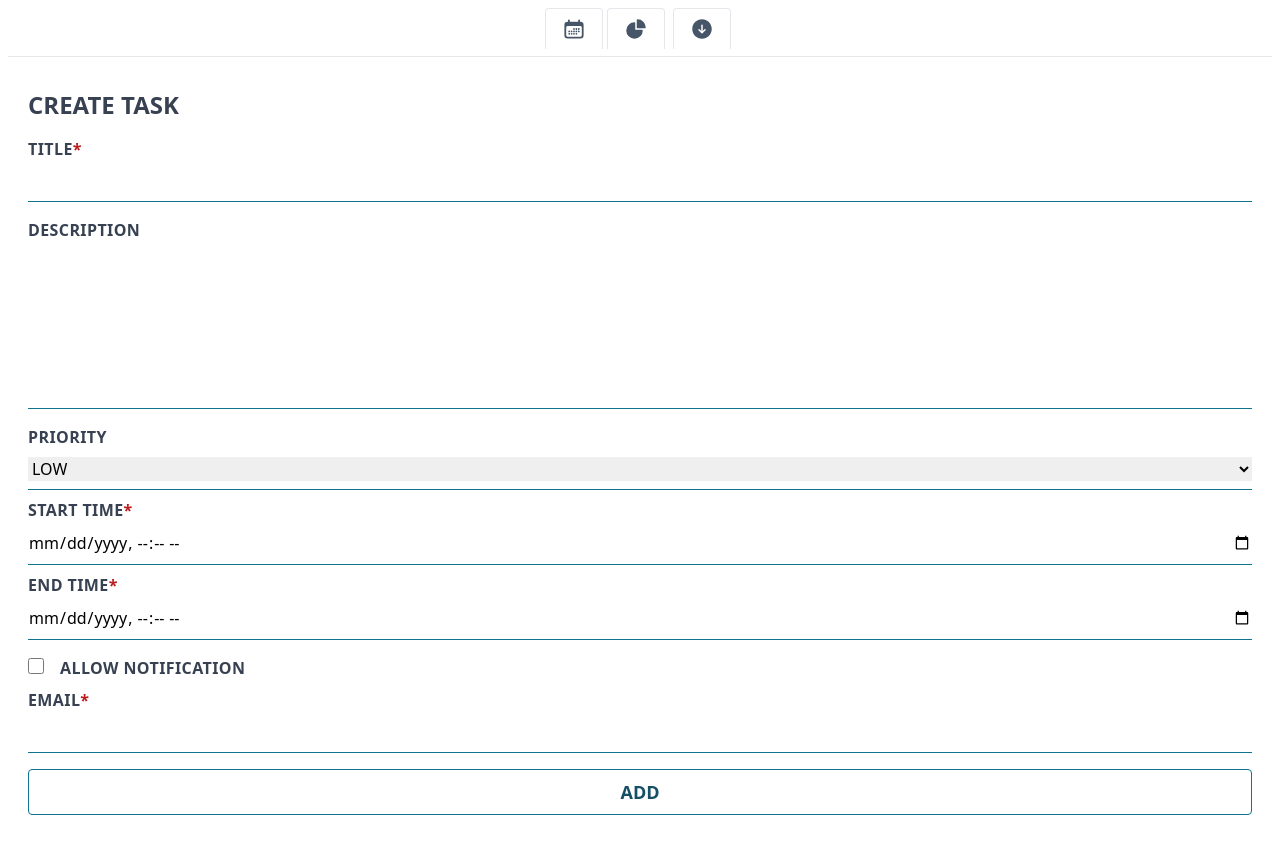
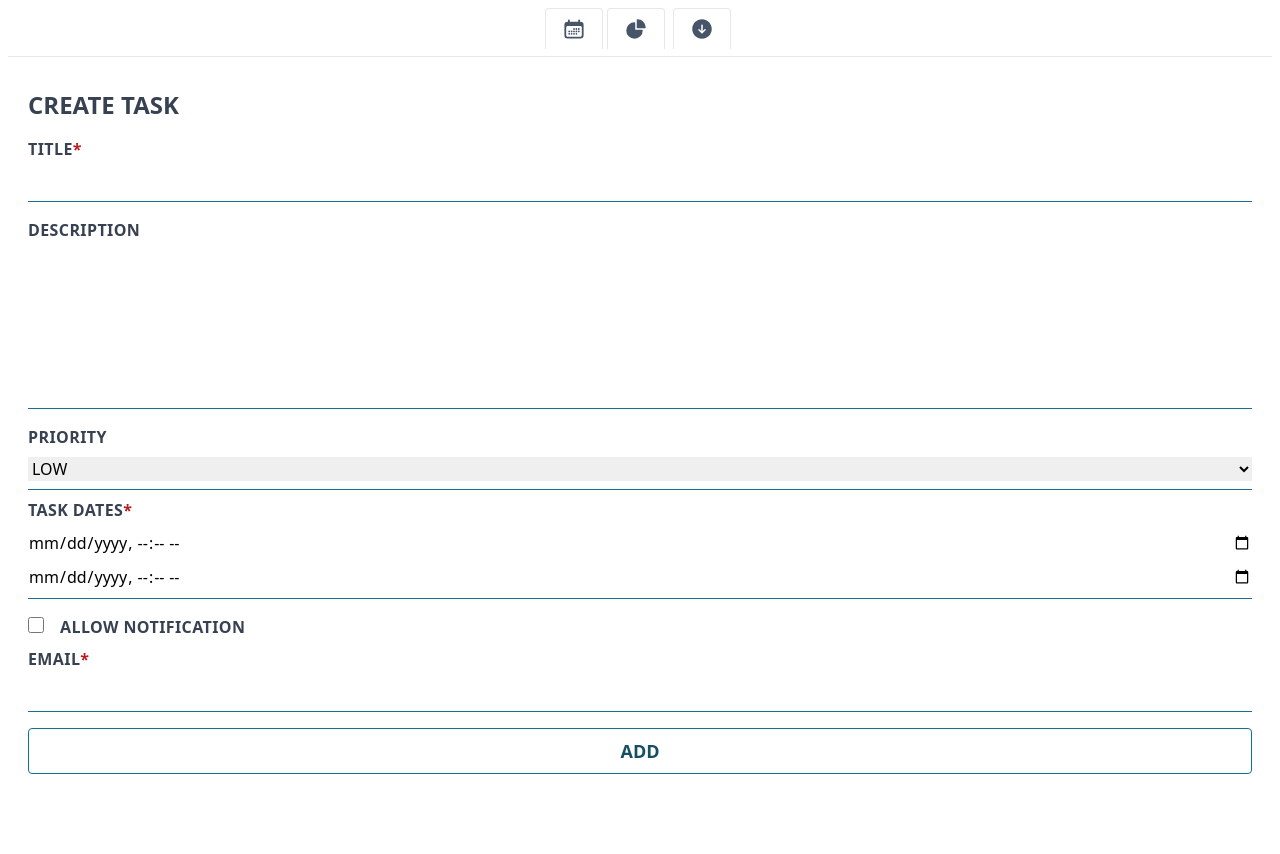
Before and after one commit to kryb4k/to-do-app, a React (Create React App) app in the folder client/: page /add-form in a window 1280 px wide. After the commit the page ends 814 px from the top, so only its background shows below. Built offline with nearby package versions, Linux system fonts and the light colour scheme.

Commit message:
fixed dates in add ing form

```diff
--- a/client/src/components/form/DateInput.js
+++ /dev/null
@@ -1,47 +0,0 @@
-import React from "react";
-import { format, subDays } from "date-fns";
-
-const DateInput = ({ label, labelText, register, error, requiredSymbol }) => {
-  const today = new Date();
-  const todayFormatted = format(today, "yyyy-MM-dd'T'HH:mm");
-  const yesterday = subDays(today, 1);
-
-  return (
-    <div
-      className={`w-full border-b ${
-        error[label] ? "border-red-700" : "border-cyan-700"
-      } py-2`}>
-      <label
-        htmlFor={label}
-        className={`block uppercase tracking-wide ${
-          error[label] ? "text-red-700" : "text-gray-700"
-        } text-xs font-bold mb-2 md:text-base`}>
-        {labelText}
-        {requiredSymbol && <span className="text-red-700">*</span>}
-      </label>
-      <input
-        id={label}
-        type="datetime-local"
-        className={`w-full ${
-          error[label] ? "border-red-700 text-red-700" : ""
-        }`}
-        {...register(label, {
-          valueAsDate: true,
-          required: "This field is required",
-          validate: (value) => {
-            const selectedDate = new Date(value);
-            return selectedDate < yesterday
-              ? "You can't select past date"
-              : undefined;
-          },
-        })}
-        min={todayFormatted}
-      />
-      {error[label] && (
-        <p className="text-sm text-red-700 mt-1">{error[label].message}</p>
-      )}
-    </div>
-  );
-};
-
-export default DateInput;
--- /dev/null
+++ b/client/src/components/form/DateInputs.js
@@ -0,0 +1,83 @@
+import {
+  format,
+  subDays,
+  isSameDay,
+  endOfDay,
+  isBefore,
+  isAfter,
+} from "date-fns";
+
+const DateInputs = ({
+  label,
+  label2,
+  register,
+  setValue,
+  watch,
+  error,
+  requiredSymbol,
+}) => {
+  const today = new Date();
+  const yesterday = format(subDays(today, 1), "yyyy-MM-dd'T'HH:mm");
+
+  return (
+    <div
+      className={`w-full border-b ${
+        error[label] ? "border-red-700" : "border-cyan-700"
+      } py-2`}>
+      <label
+        htmlFor={label}
+        className={`block uppercase tracking-wide ${
+          error[label] || error[label2] ? "text-red-700" : "text-gray-700"
+        } text-xs font-bold mb-2 md:text-base`}>
+        Task dates
+        {requiredSymbol && <span className="text-red-700">*</span>}
+      </label>
+      <input
+        id={label}
+        type="datetime-local"
+        className={`w-full ${
+          error[label] ? "border-red-700 text-red-700" : ""
+        }`}
+        {...register(label, {
+          valueAsDate: true,
+          required: "This field is required",
+        })}
+        onChange={(e) => {
+          setValue(label2, e.target.value);
+          document.getElementById(label2).min = e.target.value;
+        }}
+        min={yesterday}
+      />
+      {error[label] && (
+        <p className="text-sm text-red-700 mt-1">{error[label].message}</p>
+      )}
+      <input
+        id={label2}
+        type="datetime-local"
+        className={`w-full mt-2 ${
+          error[label2] ? "border-red-700 text-red-700" : ""
+        }`}
+        {...register(label2, {
+          valueAsDate: true,
+          required: "This field is required",
+          validate: (value) => {
+            const selectedDate = new Date(value);
+            const startDate = watch(label);
+            const isSameOrBefore =
+              isSameDay(selectedDate, startDate) ||
+              (isBefore(selectedDate, startDate) &&
+                isAfter(selectedDate, startDate));
+            return !isSameOrBefore ? "You can't pick other date." : undefined;
+          },
+        })}
+        min={watch(label)}
+        max={endOfDay(watch(label))}
+      />
+      {error[label2] && (
+        <p className="text-sm text-red-700 mt-1">{error[label2].message}</p>
+      )}
+    </div>
+  );
+};
+
+export default DateInputs;
--- a/client/src/components/form/Form.js
+++ b/client/src/components/form/Form.js
@@ -1,7 +1,7 @@
 import { useForm } from "react-hook-form";
 import Input from "./Input";
 import Select from "./Select";
-import DateInput from "./DateInput";
+import DateInputs from "./DateInputs.js";
 import DescriptionInput from "./DescriptionInput";
 import FormTitle from "./FormTitle";
 import { useTodoContext } from "../../hooks/TodoContext.js";
@@ -15,6 +15,8 @@ const Form = (newDate) => {
     register,
     handleSubmit,
     formState: { errors },
+    setValue,
+    watch,
   } = useForm();
 
   const { dispatch } = useTodoContext();
@@ -71,21 +73,15 @@ const Form = (newDate) => {
           />
           <div className="w-full block items-center">
             <Select label="priority" register={register} />
-            <DateInput
+            <DateInputs
               label="startDateTime"
-              labelText="start time"
+              label2="endDateTime"
               register={register}
               error={errors}
               defaultValue={newDate}
               requiredSymbol={true}
-            />
-            <DateInput
-              label="endDateTime"
-              labelText="end time"
-              register={register}
-              error={errors}
-              defaultValue={newDate}
-              requiredSymbol={true}
+              setValue={setValue}
+              watch={watch}
             />
             <NotificationCehckbox
               label="notificationsEnabled"
--- a/client/src/components/task/UpdateForm.js
+++ b/client/src/components/task/UpdateForm.js
@@ -8,6 +8,8 @@ const UpdateForm = ({ task, onUpdate, onCancel }) => {
     control,
     formState: { errors },
     register,
+    setValue,
+    watch,
   } = useForm({
     defaultValues: {
       ...task,
@@ -135,7 +137,7 @@ const UpdateForm = ({ task, onUpdate, onCancel }) => {
             className={`block uppercase tracking-wide ${
               errors.startDateTime ? "text-red-700" : "text-gray-700"
             } text-xs font-bold mb-2 md:text-base`}>
-            Task Date <span className="text-red-700">*</span>
+            Task Dates <span className="text-red-700">*</span>
           </label>
           <Controller
             name="startDateTime"
@@ -149,6 +151,16 @@ const UpdateForm = ({ task, onUpdate, onCancel }) => {
                 {...register("startDateTime", {
                   required: "This field is required",
                 })}
+                onChange={(e) => {
+                  field.onChange(e.target.value);
+                  const datePart = e.target.value.split("T")[0];
+                  const minTime = "T00:00";
+                  const maxTime = "T23:59";
+                  setValue("endDateTime", `${datePart}${minTime}`);
+                  document.getElementById(
+                    "endDateTime"
+                  ).max = `${datePart}${maxTime}`;
+                }}
               />
             )}
           />
@@ -157,15 +169,6 @@ const UpdateForm = ({ task, onUpdate, onCancel }) => {
               {errors.startDateTime.message}
             </p>
           )}
-        </div>
-        <div className="mb-4 w-full block border-b border-cyan-700">
-          <label
-            htmlFor="newTaskEndDate"
-            className={`block uppercase tracking-wide ${
-              errors.endDateTime ? "text-red-700" : "text-gray-700"
-            } text-xs font-bold mb-2 md:text-base`}>
-            Task Date <span className="text-red-700">*</span>
-          </label>
           <Controller
             name="endDateTime"
             control={control}
@@ -178,6 +181,7 @@ const UpdateForm = ({ task, onUpdate, onCancel }) => {
                 {...register("endDateTime", {
                   required: "This field is required",
                 })}
+                min={watch("startDateTime")}
               />
             )}
           />
```
